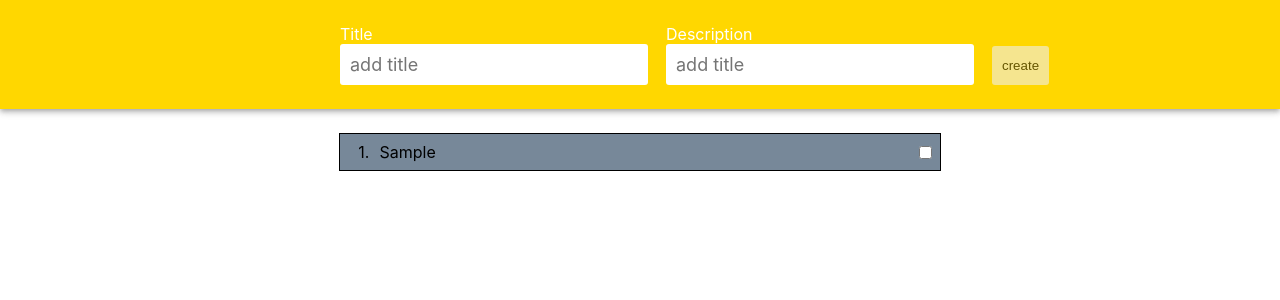
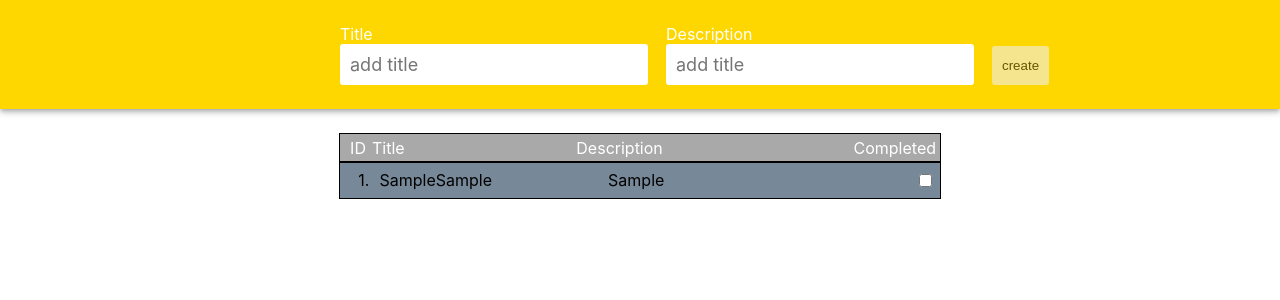
Before and after one commit to yevhenpodoliaka/react-todos-ts, a React (Create React App) app: page / in a window 1280 px wide. Both pictures are taken after typing "Sample", "Sample" into the empty fields and a click on the button "create". Shown: the top 300 px of the page. Built offline with nearby package versions, Linux system fonts and the light colour scheme.

Commit message:
fix tabel

```diff
--- a/src/components/TodosTable/TodosTable.module.css
+++ b/src/components/TodosTable/TodosTable.module.css
@@ -1,8 +1,18 @@
+.tableHeader {
+  display: flex;
+  margin: 25px auto 0;
+  max-width: 600px;
+  background-color: darkgray;
+  color: white;
+  padding: 4px;
+  outline: 1px solid black;
+}
 .table {
-  margin: 25px auto;
+  margin: 0 auto;
   max-width: 600px;
   display: flex;
   flex-direction: column;
+  gap: 4px;
 }
 .row {
   padding: 8px;
--- a/src/components/TodosTable/TodosTable.tsx
+++ b/src/components/TodosTable/TodosTable.tsx
@@ -13,6 +13,13 @@ export const TodosTable = ({
   showTodoDetails,
 }: IProps) => {
   return (
+    <>
+      <div className={style.tableHeader}>
+        <p className={style.id}>ID</p>
+        <p className={style.title}>Title</p>
+        <p className={style.description}>Description</p>
+        <p>Completed</p>
+      </div>
       <ul className={style.table}>
         {todos.map(({ id, title, description, completed }) => (
           <li
@@ -23,8 +30,15 @@ export const TodosTable = ({
             }}
           >
             <p className={style.id}>{id}.</p>
-          <p className={style.title}>{title.slice(0, 10)}{title.length>9?title.slice(0, 10)+"...":""}</p>
-          <p className={style.description}>{description.length>24?description.slice(0, 25)+"...":""}</p>
+            <p className={style.title}>
+              {title.slice(0, 10)}
+              {title.length > 9 ? title.slice(0, 10) + "..." : title}
+            </p>
+            <p className={style.description}>
+              {description.length > 24
+                ? description.slice(0, 25) + "..."
+                : description}
+            </p>
             <input
               type="checkbox"
               checked={completed}
@@ -34,5 +48,6 @@ export const TodosTable = ({
           </li>
         ))}
       </ul>
+    </>
   );
 };
--- a/src/index.css
+++ b/src/index.css
@@ -5,7 +5,9 @@ body {
   -webkit-font-smoothing: antialiased;
   -moz-osx-font-smoothing: grayscale;
 }
-
+.App{
+  text-align: center;
+}
 code {
   font-family: source-code-pro, Menlo, Monaco, Consolas, 'Courier New',
     monospace;
```
Lines whose indentation alone changed are shown as unchanged.
